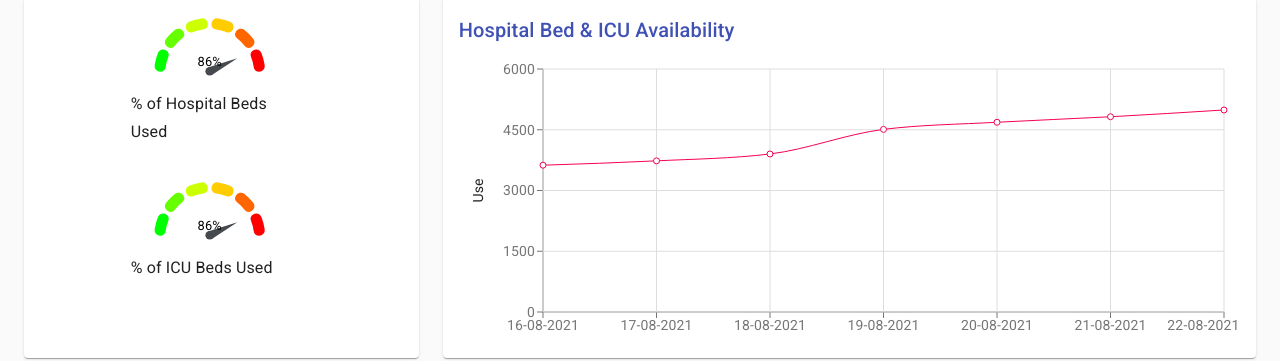
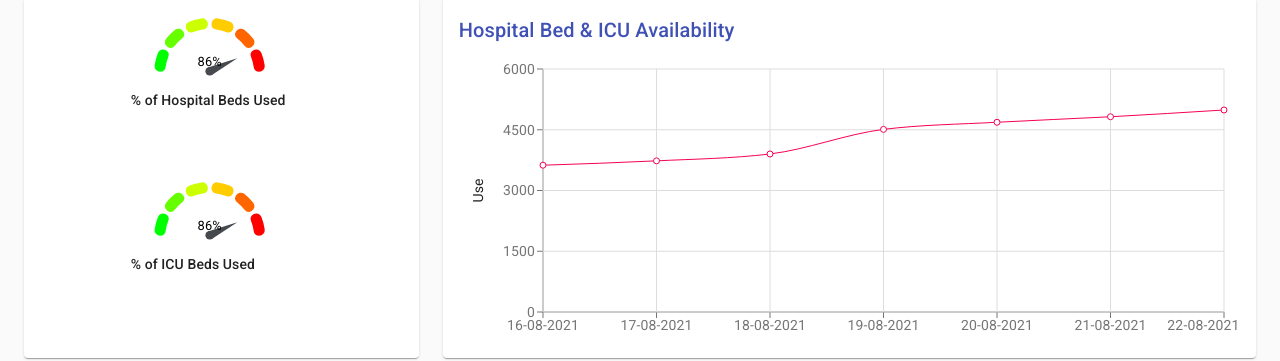
Before and after one commit to Verdilac/Covid-19-Manager, a React (Create React App) app: page / in a window 1280 px wide. Shown: the part 230-591 px from the top of the page. Built offline with nearby package versions, Linux system fonts and the light colour scheme.

Commit message:
Update App.js

```diff
--- a/src/App.js
+++ b/src/App.js
@@ -97,7 +97,7 @@ function App() {
                   width = '50%'
                   height = "180"
                 />
-                <Typography variant="subtitle1">% of Hospital Beds Used</Typography>
+                <Typography variant="subtitle2">% of Hospital Beds Used</Typography>
               </Grid>
 
               <Grid item lg={6}>
@@ -108,7 +108,7 @@ function App() {
                   width = '50%'
                   height = "180"
                 />
-                <Typography variant="subtitle1">% of ICU Beds Used</Typography>
+                <Typography variant="subtitle2">% of ICU Beds Used</Typography>
               </Grid>
               </Grid>
 
```
